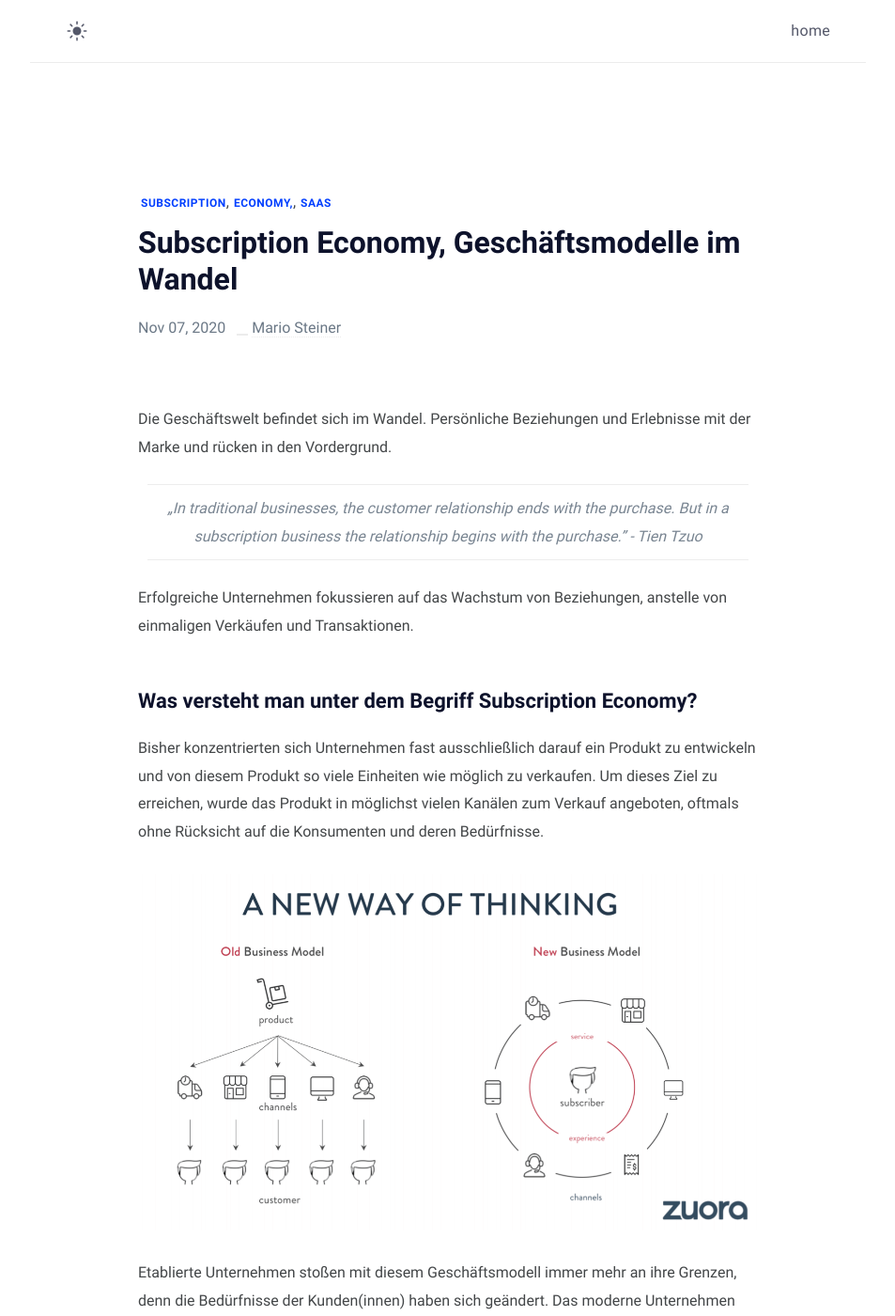
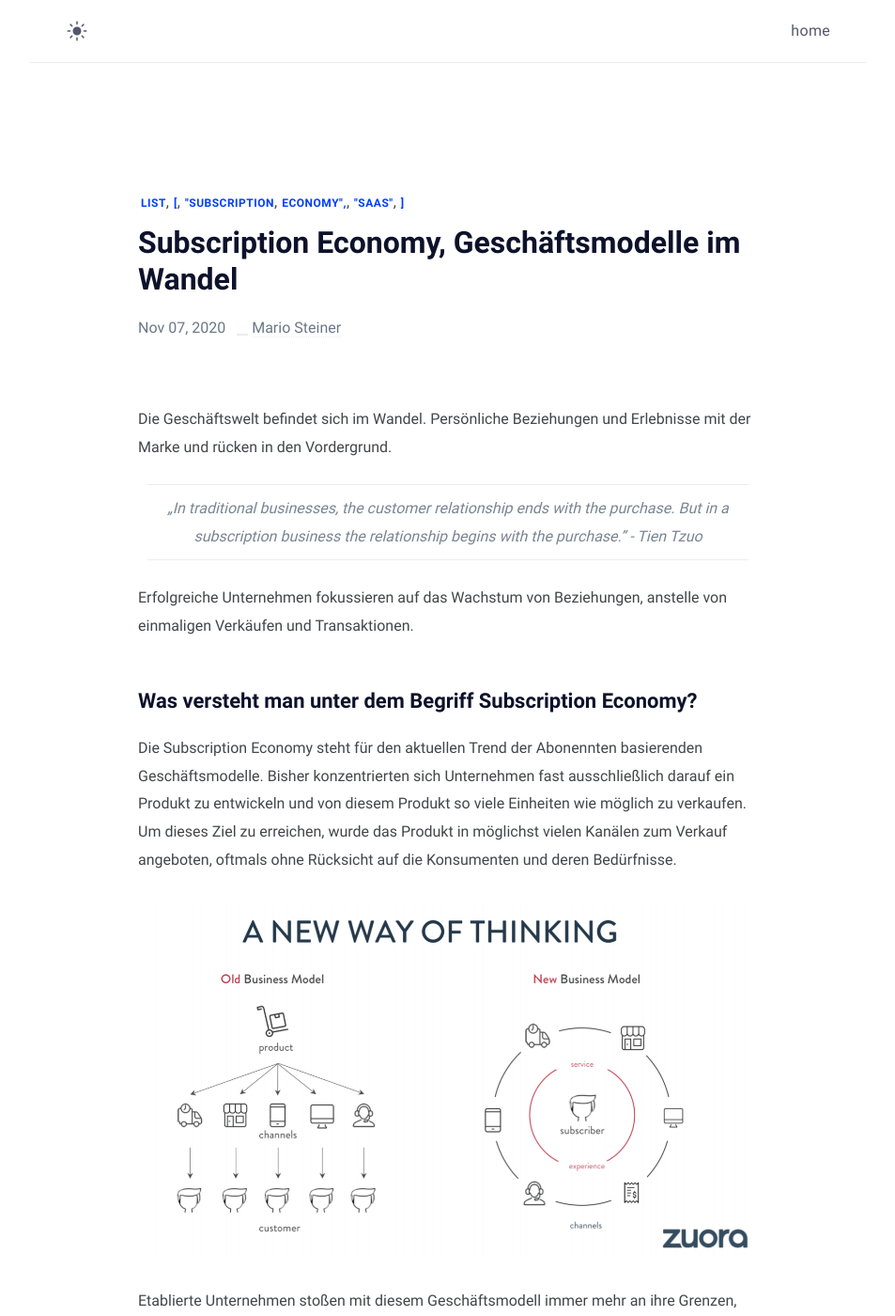
Before and after one commit to mariostnr/website, a Jekyll site: the page built from _posts/2020-11-07-geschäftsmodelle-befinden-sich-im-wandel.md, in a window 1280 px wide and 1400 px high. Shown: the whole window at 94% size, without its empty margins (163-1116 px from the left). Built offline with Jekyll 4.4.1, drawn with Linux system fonts in a browser that asks for light colours; some of the changed text lies outside the part shown.

Commit message:
Update Blog “2020-11-07-geschäftsmodelle-befinden-sich-im-wandel”

```diff
--- a/_posts/2020-11-07-geschäftsmodelle-befinden-sich-im-wandel.md
+++ b/_posts/2020-11-07-geschäftsmodelle-befinden-sich-im-wandel.md
@@ -1,7 +1,7 @@
 ---
 title: Subscription Economy, Geschäftsmodelle im Wandel
 date: 2020-11-07T15:31:01.414Z
-tags: Subscription Economy, SaaS
+tags: List [ "Subscription Economy", "SaaS" ]
 description: Produkte werden nicht mehr nur einmal verkauft, sondern es wird
   versucht dynamische Beziehungen zu den Kunden(innen) aufzubauen und diese zu
   langfristigen und loyalen Abonnenten(innen) zu entwickeln.
@@ -14,7 +14,7 @@
 
 ## Was versteht man unter dem Begriff Subscription Economy?
 
-Bisher konzentrierten sich Unternehmen fast ausschließlich darauf ein Produkt zu entwickeln und von diesem Produkt so viele Einheiten wie möglich zu verkaufen. Um dieses Ziel zu erreichen, wurde das Produkt in möglichst vielen Kanälen zum Verkauf angeboten, oftmals ohne Rücksicht auf die Konsumenten und deren Bedürfnisse.
+Die Subscription Economy steht für den aktuellen Trend der Abonennten basierenden Geschäftsmodelle. Bisher konzentrierten sich Unternehmen fast ausschließlich darauf ein Produkt zu entwickeln und von diesem Produkt so viele Einheiten wie möglich zu verkaufen. Um dieses Ziel zu erreichen, wurde das Produkt in möglichst vielen Kanälen zum Verkauf angeboten, oftmals ohne Rücksicht auf die Konsumenten und deren Bedürfnisse.
 
 ![Visualisierung des Wandels von einer produktenzentrierten zu einer kundenzentrierten Denkweise](/assets/uploads/zuora-subscription-economy.png "Zuora Subscription Economy")
 
@@ -30,7 +30,11 @@
 
 ## Sind Unternehmen welche auf das Abo-Modell setzen auch finanziell erfolgreicher?
 
-Aus dem aktuellen [Subscription Economy Index (SEI)](https://www.zuora.com/resource/subscription-economy-index/) von September 2020 geht hervor, dass der Umsatzwachstum von Unternehmen mit einem Abo-Modell ~ 6x höher ist, als das Umsatzwachstum von Unternehmen ohne einem Abo-Modell.
+Aus dem aktuellen [Subscription Economy Index (SEI)](https://www.zuora.com/resource/subscription-economy-index/) vom September 2020 geht hervor, dass der Umsatzwachstum von Unternehmen mit einem Abo-Modell ~ 6x höher ist als das Umsatzwachstum von Unternehmen von [S&P 500 Unternehmen](https://de.wikipedia.org/wiki/S%26P_500).
+
+![Abbildung Performance Subscription Economy](/assets/uploads/zuora-subscription-index-sei-2020.png "Zuora Subscription Index SEI 2020")
+
+In der aktuellen COVID-19 Krise hat sich auch gezeigt, dass Unternehmen, welche auf das Abo-Modell setzen auch widerstandsfähiger sind und besser durch die Krise kommen.
 
 **Quellen:**
 
```
Also changed, not shown: assets/uploads/zuora-subscription-index-sei-2020.png (added).
